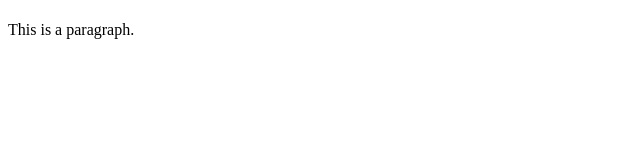
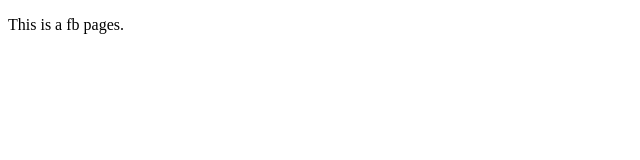
Before and after one commit to LIAMdrewPEN/LIAMdrewPEN, a plain HTML site: page index.html in a window 1280 px wide. Shown: the full height of the page, 0-640 px from the left. Drawn offline with Linux system fonts and the light colour scheme.

Commit message:
Update index.html

```diff
--- a/index.html
+++ b/index.html
@@ -5,8 +5,7 @@
 </head>
 <body>
 
-<h1><meta property="fb:pages" content="104623491422993" /></h1>
-<p>This is a paragraph.</p>
+<p>This is a fb pages.</p>
 
 </body>
 </html>
```
